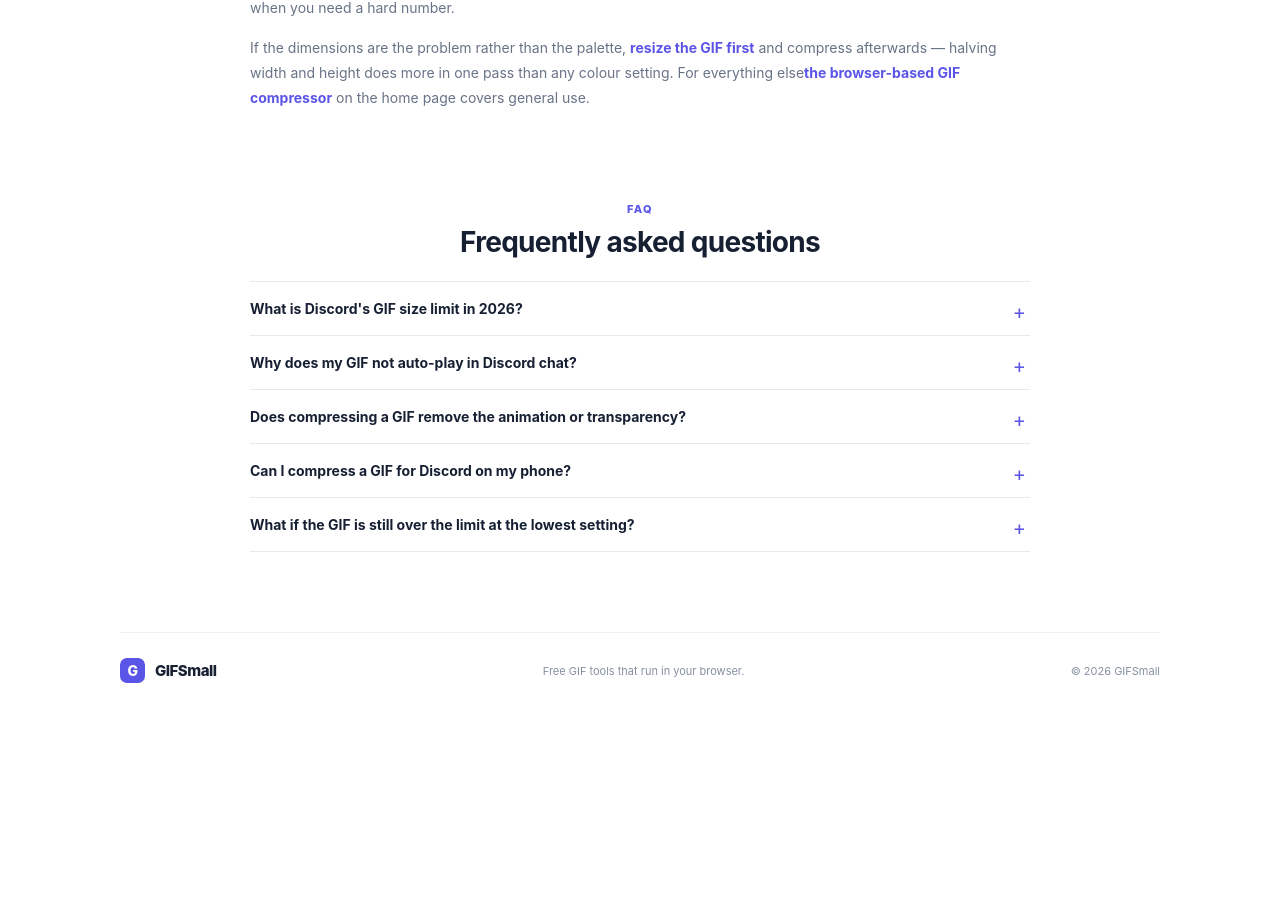
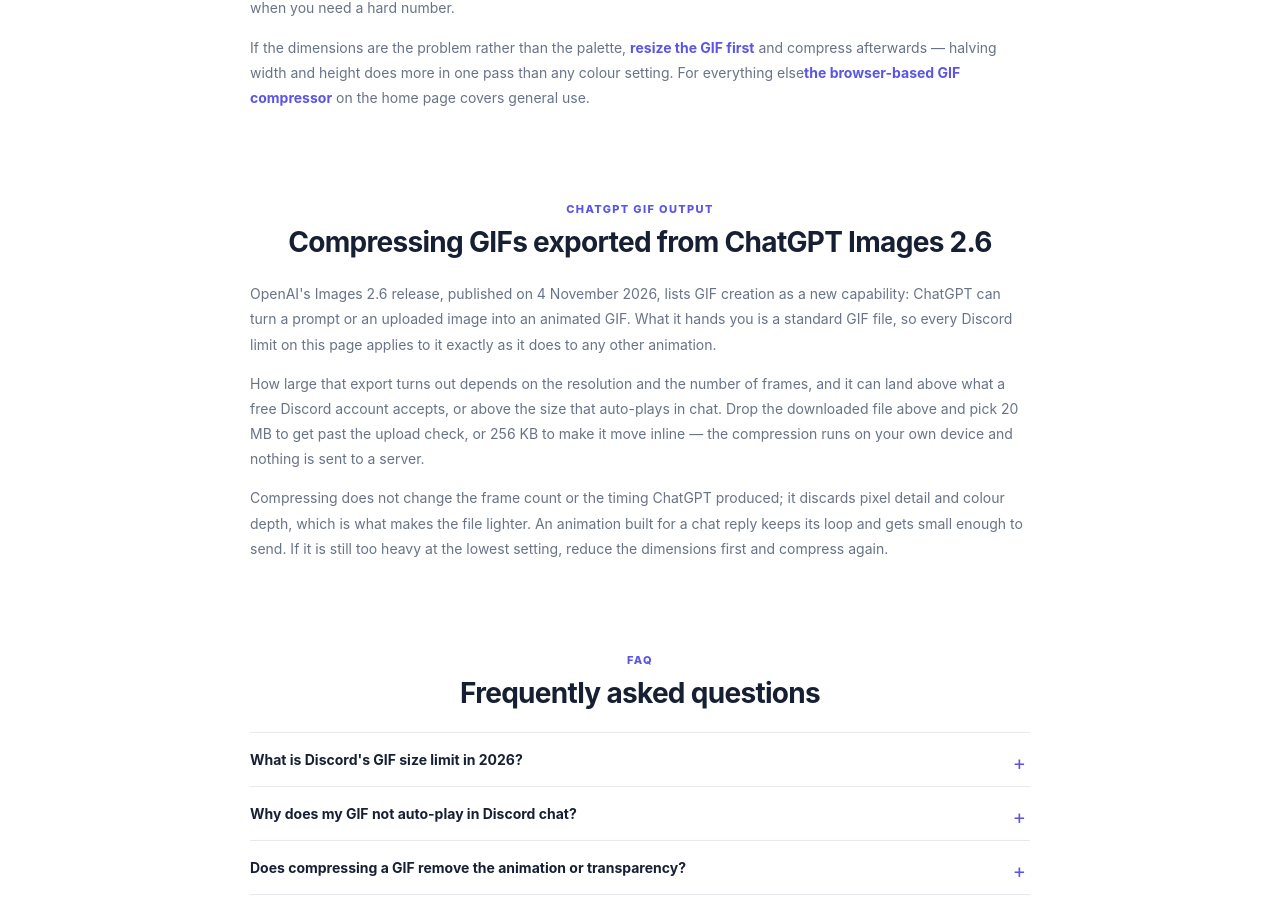
Before and after one commit to syz996/gifsmall, a Next.js app: page /gif-compressor-for-discord in a window 1280 px wide. Shown: the part 2440-3354 px from the top of the page. Before the commit the page ends 3148 px from the top, so only its background shows below. Built offline with nearby package versions, Linux system fonts and the light colour scheme.

Commit message:
Add section on ChatGPT GIF output compression
Added a new section detailing the compression of GIFs exported from ChatGPT Images 2.6, including information on file size and compression methods.

```diff
--- a/app/gif-compressor-for-discord/page.tsx
+++ b/app/gif-compressor-for-discord/page.tsx
@@ -206,6 +206,22 @@ export default function Page() {
           </p>
         </section>
 
+        <section className="content-section">
+  <div className="section-heading">
+    <span className="eyebrow">CHATGPT GIF OUTPUT</span>
+    <h2>Compressing GIFs exported from ChatGPT Images 2.6</h2>
+  </div>
+  <p className="section-copy">
+    OpenAI&apos;s Images 2.6 release, published on 4 November 2026, lists GIF creation as a new capability: ChatGPT can turn a prompt or an uploaded image into an animated GIF. What it hands you is a standard GIF file, so every Discord limit on this page applies to it exactly as it does to any other animation.
+  </p>
+  <p className="section-copy">
+    How large that export turns out depends on the resolution and the number of frames, and it can land above what a free Discord account accepts, or above the size that auto-plays in chat. Drop the downloaded file above and pick 20 MB to get past the upload check, or 256 KB to make it move inline — the compression runs on your own device and nothing is sent to a server.
+  </p>
+  <p className="section-copy">
+    Compressing does not change the frame count or the timing ChatGPT produced; it discards pixel detail and colour depth, which is what makes the file lighter. An animation built for a chat reply keeps its loop and gets small enough to send. If it is still too heavy at the lowest setting, reduce the dimensions first and compress again.
+  </p>
+</section>
+
         <section className="content-section faq-section" id="faq">
           <div className="section-heading">
             <span className="eyebrow">FAQ</span>
```
